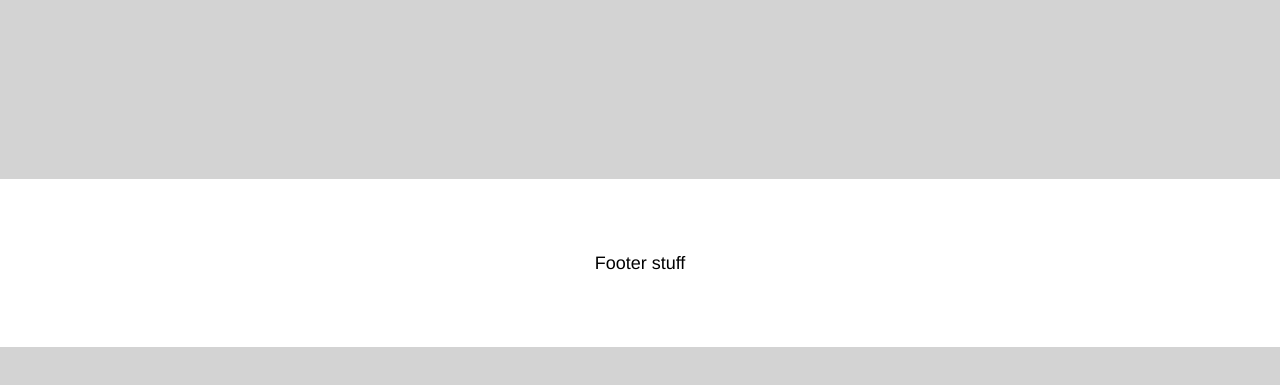
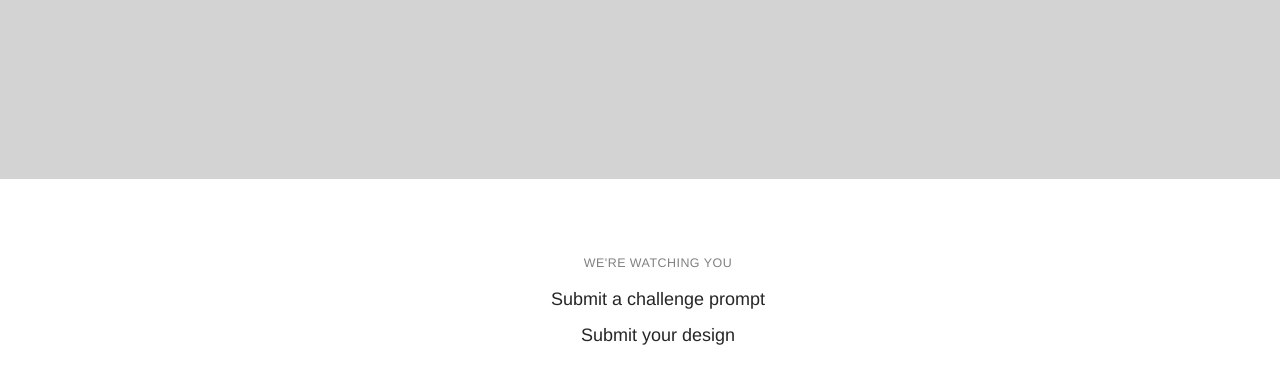
Before and after one commit to jakefleming/daily-design-challenge, a website: page src/pages/about.html in a window 1280 px wide. Shown: the part 471-856 px from the top of the page. Before the commit the page ends 818 px from the top, so only its background shows below. Drawn offline with nearby package versions, Linux system fonts and the light colour scheme; files that its build step writes are made by us from their sources; a script that the page names is missing; some icons are missing.

Commit message:
Footer update

```diff
--- a/src/scss/objects/footer.scss
+++ b/src/scss/objects/footer.scss
@@ -52,4 +52,8 @@ body {
       margin: $lead-single;
     }
   }
+
+  &-links {
+    list-style-type: none;
+  }
 }
--- a/src/templates/partials/_footer.html
+++ b/src/templates/partials/_footer.html
@@ -2,7 +2,17 @@
   <div class="container">
     <div class="row center-xs">
       <div class="col-xs-11 col-sm-8 col-md-6">
-        Footer stuff
+        <ul class="footer-links">
+          <li>
+            <h4>We're watching you</h4>
+          </li>
+          <li>
+            <a class="footer-link" href="https://docs.google.com/a/tradecrafted.com/forms/d/e/1FAIpQLSfoJrSX2c9eevRohtgq3_JS7lp4SqAYeakm6ak-qfqlTfPB0g/viewform">Submit a challenge prompt</a>
+          </li>
+          <li>
+            <a class="footer-link" href="https://docs.google.com/a/tradecrafted.com/forms/d/e/1FAIpQLSeFzHeVnUvyk808p7Jp6HZ4phbzZtTeMgGMgnVEf_Ozzi-iCg/viewform">Submit your design</a>
+          </li>
+        </ul>
       </div>
     </div>
   </div>
```
Also changed, not shown: dist/404/index.html, dist/about/index.html, dist/css/style.min.css, dist/index.html, 1 other file.
